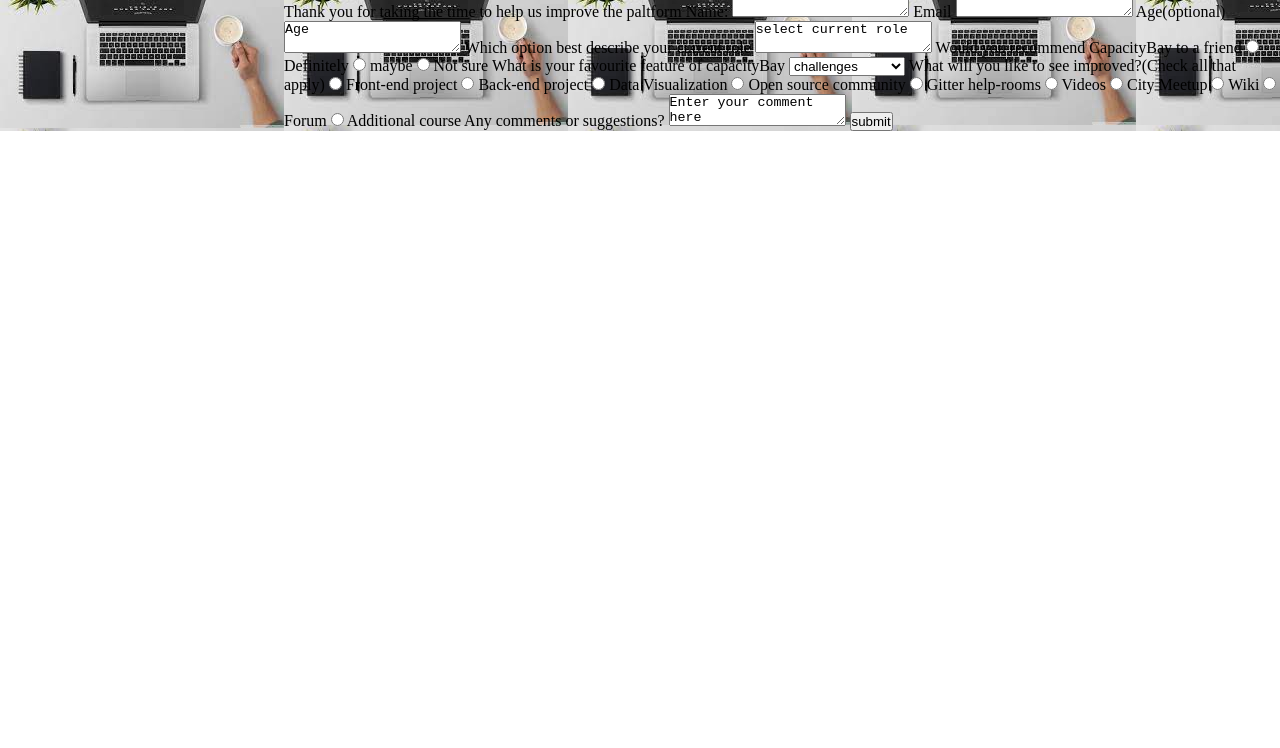
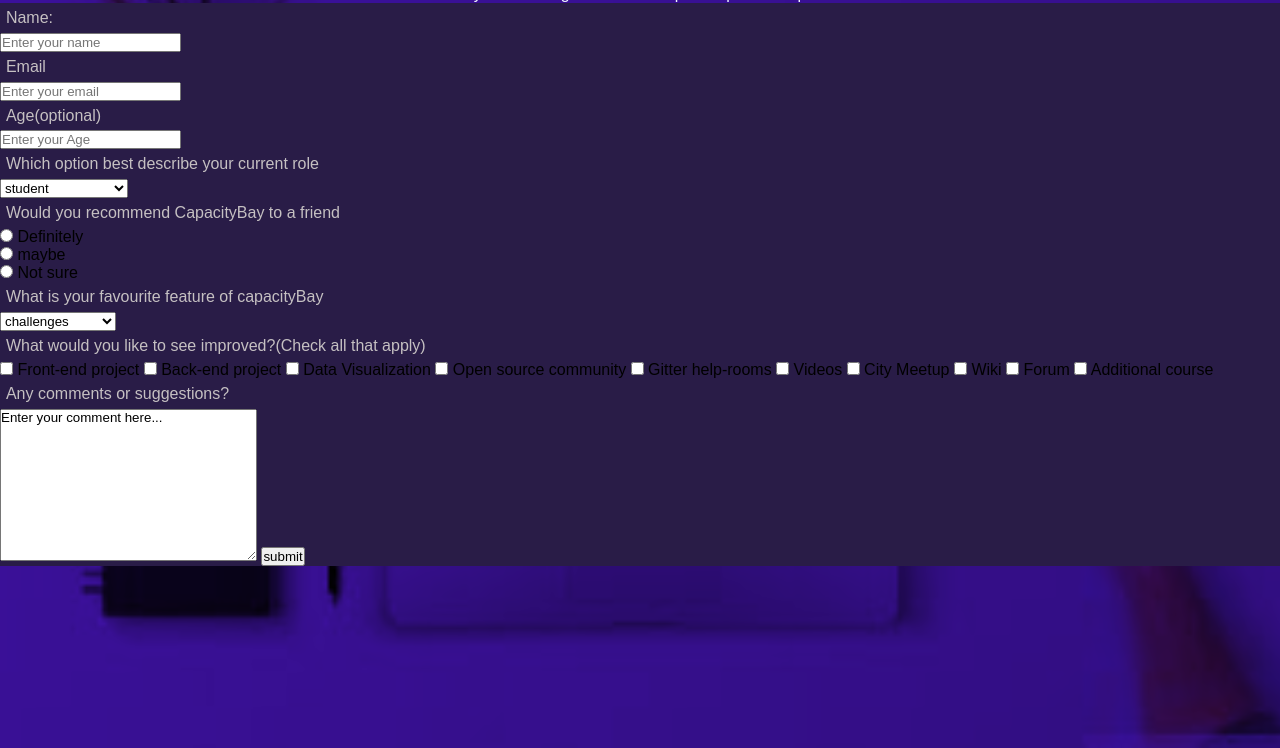
Before and after one commit to Mopelola1ARIKE/form, a plain HTML site: page index.html in a window 1280 px wide. Shown: the part 52-800 px from the top of the page. Drawn offline with Linux system fonts and the light colour scheme.

Commit message:
form correction

```diff
--- a/index.html
+++ b/index.html
@@ -1,11 +1,11 @@
-<!DOCTYPE html>
+<!DOCTYPEhtml>
     <html lang="en">
 
     <head>
         <meta charset="UTF-8">
         <meta http-equiv="X-UA-Compatible" content="IE=edge">
         <meta name="viewport" content="width=device-width, initial-scale=1.0">
-    <title>Form</title>
+        <title>CapacityBay Survey Form</title>
         <link rel="stylesheet" href="style.css">
 
     </head>
@@ -13,24 +13,32 @@
     <body>
         <main>
         <div class="container">
-            <img src="bgimage.jpg" alt="background">
-            <div class="form">
-                <form action="">
+            <div class="Sam-wrapp">
                 <h1> CapacityBay Survey form</h1>
-                    <p2>Thank you for taking the time to help us improve the paltform</p2>
+                <p>Thank you for taking the time to help us improve the paltform</p>
+                <div class="form-wrapper">
+                    <form action="#">
                         <label for="name"> Name:</label>
-                    <textarea name="your message" id=""> Name </textarea>
+                        <input type="name" placeholder="Enter your name">
                         <label for="Email">Email</label>
-                    <textarea name="your message" id="">Enter your Email </textarea>
-                    <label for="Age(Optional)"> Age(optional)</label>
-                    <textarea name="your message" id="">Age </textarea>
-                    <label for="Select current role" ?>Which option best describe your current role </label>
-                    <textarea name="your message" id="">select current role </textarea>
-                    <p2>Would you recommend CapacityBay to a friend</p2>
-                    <input type="radio" name="Definitely"> Definitely
-                    <input type="radio" name="maybe"> maybe
-                    <input type="radio" name="Not sure"> Not sure
-                    <label for="What is your favourite feature of CapacityBay"> What is your favourite feature of
+                        <input type="Email" placeholder="Enter your email">
+                        <label for="Age"> Age(optional)</label>
+                        <input type="Age" placeholder="Enter your Age">
+                        <label for=" role" ?>Which option best describe your current role </label>
+                        <select name="role">
+                            <option value="select" disabled> select current role</option>
+                            <option value="student"> student</option>
+                            <option value="full time job"> full time job</option>
+                            <option value="full time learner">full time learner</option>
+                            <option value="Prefer not to say"> Prefer not to say</option>
+                            <option value="Others"> Others</option>
+                        </select>
+                        <label for="refer">Would you recommend CapacityBay to a friend</label>
+                        <input type="radio" name="Definitely"> Definitely<br>
+                        <input type="radio" name="maybe"> maybe<br>
+                        <input type="radio" name="Not sure"> Not sure<br>
+                        <label for="What is your favourite feature of CapacityBay">
+                            What is your favourite feature of
                             capacityBay</label>
                         <select name="what is your favourite feature of capacityBay" id="">
                             <option value="challenges" name="challenges"> challenges</option>
@@ -39,23 +47,23 @@
                             <option value="open source" name="open source"> open source</option>
                             <option value="select an option" name="select an option"> select an option</option>
                         </select>
-                    <p2>What will you like to see improved?(Check all that apply)</p2>
-                    <input type="radio" name="Front-end project"> Front-end project
-                    <input type="radio" name="Back-end project"> Back-end project
-                    <input type="radio" name="Data visualization"> Data Visualization
-                    <input type="radio" name="Open source community"> Open source community
-                    <input type="radio" name="Gitter help-rooms"> Gitter help-rooms
-                    <input type="radio" name="Videos"> Videos
-                    <input type="radio" name="City Meetup"> City Meetup
-                    <input type="radio" name="Wiki"> Wiki
-                    <input type="radio" name="Forum"> Forum
-                    <input type="radio" name="Additional course"> Additional course
+                        <label for="suggestion">What would you like to see improved?(Check all that apply)</label>
+                        <input type="checkbox" name="suggestion"> Front-end project
+                        <input type="checkbox" name="suggestion"> Back-end project
+                        <input type="checkbox" name="suggestion"> Data Visualization
+                        <input type="checkbox" name="suggestion"> Open source community
+                        <input type="checkbox" name="suggestion"> Gitter help-rooms
+                        <input type="checkbox" name="suggestion"> Videos
+                        <input type="checkbox" name="suggestion"> City Meetup
+                        <input type="checkbox" name="suggestion"> Wiki
+                        <input type="checkbox" name="suggestion"> Forum
+                        <input type="checkbox" name="suggestion"> Additional course
                         </select>
-                    <label for="Enter your comment here"> Any comments or suggestions?</label>
-                    <textarea name="your message" id="">Enter your comment here </textarea>
+                        <label for="comments"> Any comments or suggestions?</label>
+                        <textarea name="your message" id="" cols="30" rows="10">Enter your comment here... </textarea>
                         <button type="submit"> submit</button>
-
                     </form>
+                </div>
             </div>
         </div>
     </main>
--- a/style.css
+++ b/style.css
@@ -1,16 +1,64 @@
 *{
     margin: 0;
     padding: 0;
+    font-family: sans-serif;
+}
+:root {
+    --white: rgb(197, 192, 194);
+    --darkblue: rgb(33, 9, 87);
+    --darkblue-opacity: rgb(41, 28, 71);
+    --green: rgb(4, 90, 50);
+}
+h1{
+    color: aliceblue;
+    text-align: center;
+}
+p{
+    color: aliceblue;
+    text-align: center;
+}
+form{
+    display: block;
+    background-color: rgb(41, 28, 71);
+    background-size: 500px;
 }
 .container{
+    width: 100%;
+    height: 100vh;
     justify-content: center;
+    background-color: rgb(33, 9, 87);
     background-image: url( bgimage.jpg);
+    background-blend-mode: overlay;
+    background-position: center;
+    background-repeat: no-repeat;
+    background-size: cover;
+}
+.container .sam-wrapp{
+    width: 100%;
+    text-align: center;
+    background-color: rgb(175, 65, 65);
+    display: grid;
+    place-items: center;
+    color: var(--white);
+}
+.container .sam-wrapp .form-wrapper {
+    max-width: 700px;
+    background-color: rgb(15, 15, 41);
+    padding: 30px;
+}
+label{
     display: flex;
-    justify-content: center;
-    align-items: center;
+    color: var(--white);
+    padding: 0.37rem;
 }
-.container.form{
-    background-color: black;
-    width: 700px;
-    height: 1000px;
+.form-control{
+    background-color: blue;
+    display: block;
+    width: 70%;
+    height: 1.37rem;
+    margin-bottom: 20px;
+    padding-left: 5px;
 }
+.radio-btn {
+    color: aliceblue;
+}
```
Lines whose indentation alone changed are shown as unchanged.
